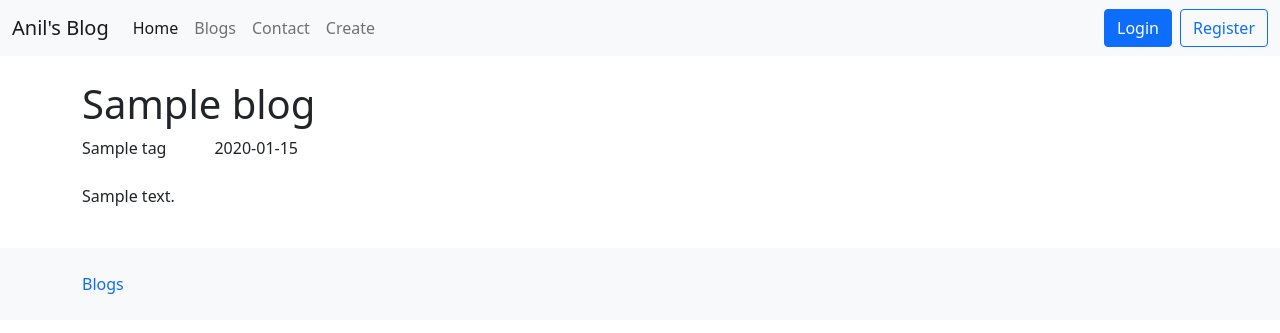
After one commit to AnilK-Panta/django-blog, a Django app: template templates/blog-view.html in a window 1280 px wide. The commit adds this page. Shown: the top 333 px of the page. Run offline with Django 4.2, Linux system fonts and the light colour scheme; the template is opened without the code that fills it: most values are stand-ins (such as "Sample title", 1, 10 or a date in 2020); data that the repository does not hold is empty; some libraries are stand-ins or nearby versions.

Commit message:
dynamic url

```diff
--- a/home/urls.py
+++ b/home/urls.py
@@ -12,4 +12,5 @@ urlpatterns = [
     path("blog", views.blog, name="blog"),
     path("create", views.create, name="create"),
     path("contact", views.contact, name="contact"),
+    path("blogview/<str:id>/", views.blogview, name="blogview"),
 ]
--- a/templates/base.html
+++ b/templates/base.html
@@ -28,20 +28,20 @@
                         <a class="nav-link active" aria-current="page" href="/">Home</a>
                     </li>
                     <li class="nav-item">
-                        <a class="nav-link" href="blog">Blogs</a>
+                        <a class="nav-link" href="/blog">Blogs</a>
                     </li>
                     <li class="nav-item">
                         <a class="nav-link" href="#">Contact</a>
                     </li>
                     <li class="nav-item">
-                        <a class="nav-link" href="create">Create</a>
+                        <a class="nav-link" href="/create">Create</a>
                     </li>
                 </ul>
                 <ul class="navbar-nav mb-2 mb-lg-0 d-flex align-items-center">
                     {% if user.is_authenticated %}
 
                     <li>
-                        <a class="me-2" href="logout">
+                        <a class="me-2" href="/logout">
                             <button class="btn btn-outline-primary ">Logout</button>
                         </a>
                     </li>
@@ -51,12 +51,12 @@
 
                     {% else %}
                     <li>
-                        <a class="me-2" href="login">
+                        <a class="me-2" href="/login">
                             <button class="btn btn-primary ">Login</button>
                         </a>
                     </li>
                     <li>
-                        <a href="register">
+                        <a href="/register">
                             <button class="btn btn-outline-primary">Register</button>
                         </a>
                     </li>
--- /dev/null
+++ b/templates/blog-view.html
@@ -0,0 +1,13 @@
+{% extends 'base.html' %}
+
+{% block content %}
+<div class="container py-4">
+    <h1>{{blog.title}}</h1>
+    <div class="d-flex gap-5">
+
+        <span>{{blog.tag}}</span>
+        <span>{{blog.curdate}}</span>
+    </div>
+    <p class="mt-4">{{blog.descr}}</p>
+</div>
+{% endblock %}
--- a/templates/blog.html
+++ b/templates/blog.html
@@ -12,7 +12,7 @@
                     <h3 class="mb-0">{{blog.title}}</h3>
                     <div class="mb-1 text-muted">{{blog.curdate}}</div>
                     <p class="card-text mb-auto">{{blog.descr|truncatechars:105}}</p>
-                    <a href="#" class="stretched-link">Continue reading</a>
+                    <a href="blogview/{{blog.id}}" class="stretched-link">Continue reading</a>
                 </div>
                 <div class="col-auto d-none d-lg-block">
                     <svg class="bd-placeholder-img" width="200" height="250" xmlns="http://www.w3.org/2000/svg"
--- a/templates/create.html
+++ b/templates/create.html
@@ -2,6 +2,9 @@
 {% block content %}
 <div class="container my-5">
     {% if user.is_authenticated %}
+    {% for message in messages %}
+    {{message}}
+    {% endfor %}
     <form class="row g-3" method="post">
         {% csrf_token %}
         <div class="col-md-6">
```
Also changed, not shown: home/views.py (+13 -4 lines).
